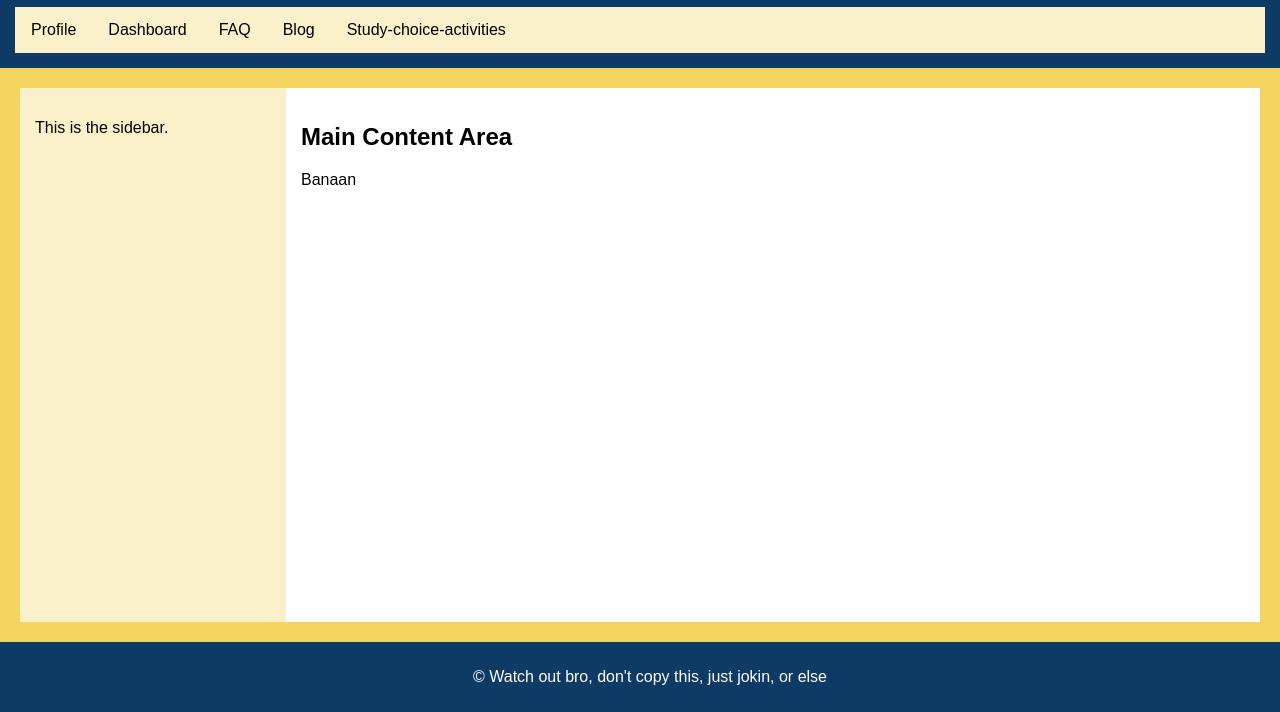
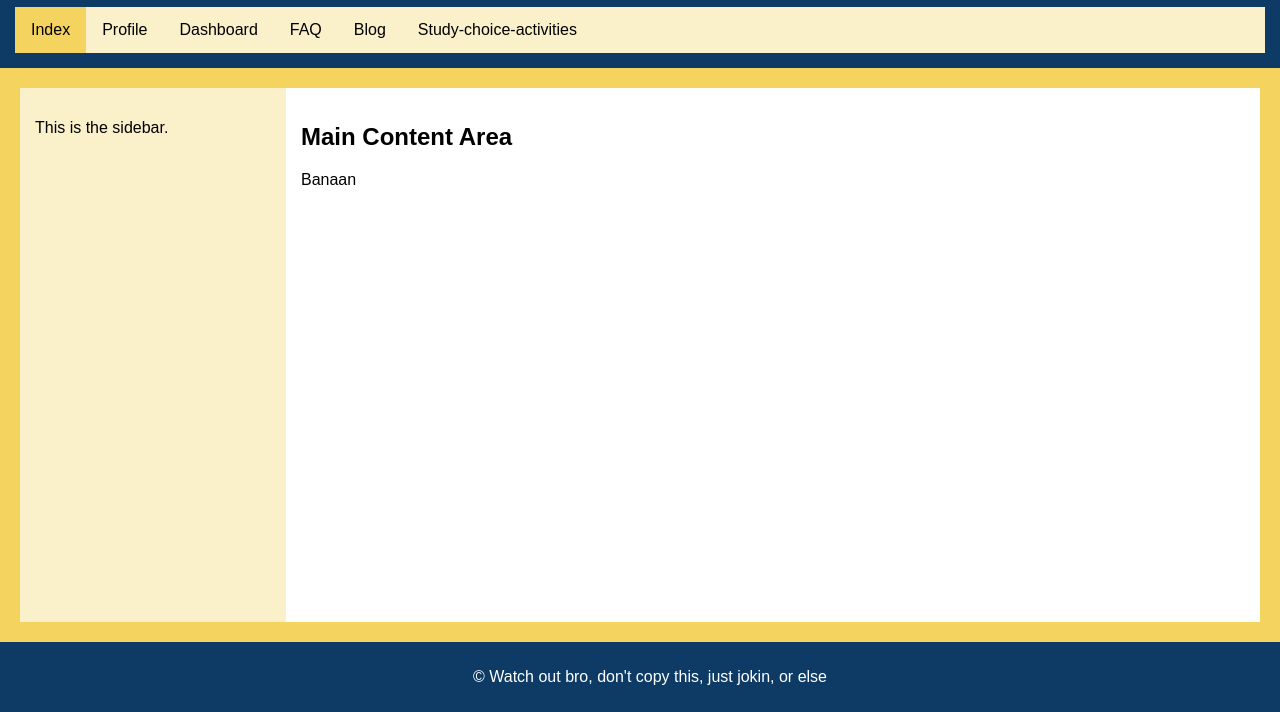
Before and after one commit to SasDammeHZ/SasDammeHZ.github.io, a plain HTML site: page index.html in a window 1280 px wide. Shown: the part 88-800 px from the top of the page. Drawn offline with Linux system fonts and the light colour scheme.

Commit message:
exercise 2.6

```diff
--- a/index.html
+++ b/index.html
@@ -12,6 +12,7 @@
     <h1>Website about Sas van Damme, me!</h1>
     <nav>
       <ul>
+        <li><a href="index.html" class="active">Index</a></li>
         <li><a href="profile.html">Profile</a></li>
         <li><a href="dashboard.html">Dashboard</a></li>
         <li><a href="faq.html">FAQ</a></li>
--- a/style.css
+++ b/style.css
@@ -22,6 +22,10 @@ nav ul {
     padding: 0;
     overflow: hidden;
     background-color: rgb(250, 240, 202);
+    position: sticky;
+    top: 0;
+    width: 100%;
+    z-index: 1000;
 }
 
 nav ul li {
@@ -37,8 +41,12 @@ nav ul li a {
 }
 
 nav ul li a:hover {
-    background-color: rgb(244, 211, 94);
+    background-color:rgb(244, 211, 94);
     color: black;
+}
+
+.active {
+    background-color:  rgb(244, 211, 94);
 }
 
 /* Layout Styles */
```
Also changed, not shown: blog.html (+1 -0 lines), blog/study-choice-activities.html (+1 -0 lines), dashboard.html (+1 -0 lines), faq.html (+1 -0 lines), profile.html (+1 -0 lines).
